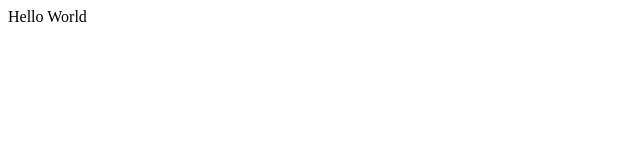
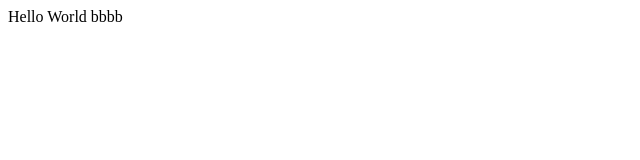
Before and after one commit to oetiker/web2024-4, a plain HTML site: page index.html in a window 1280 px wide. Shown: the full height of the page, 0-640 px from the left. Drawn offline with Linux system fonts and the light colour scheme.

Commit message:
added a few letters for fun

```diff
--- a/index.html
+++ b/index.html
@@ -6,6 +6,6 @@
     <title>Document</title>
 </head>
 <body>
-    Hello World
+    Hello World bbbb
 </body>
 </html>
```
